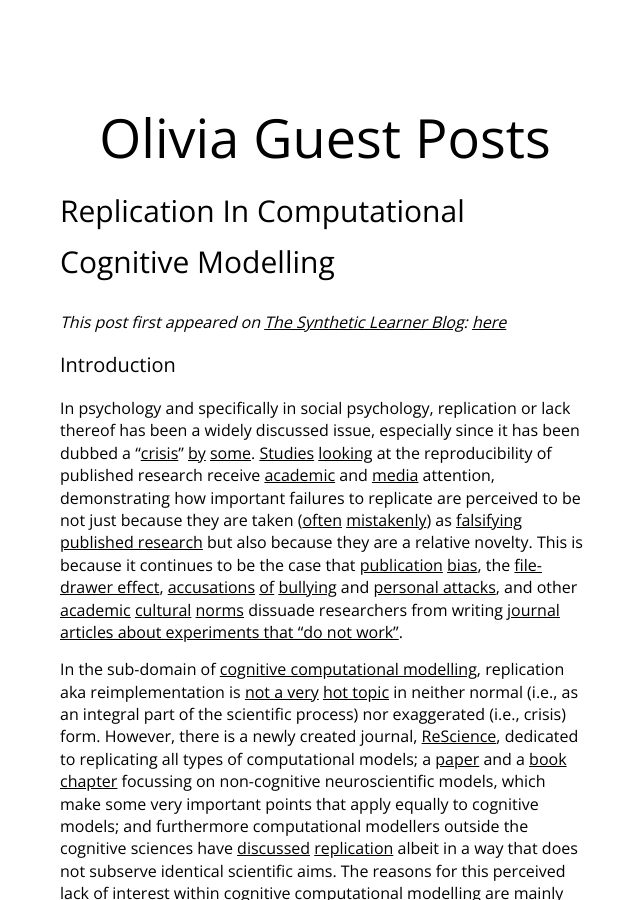
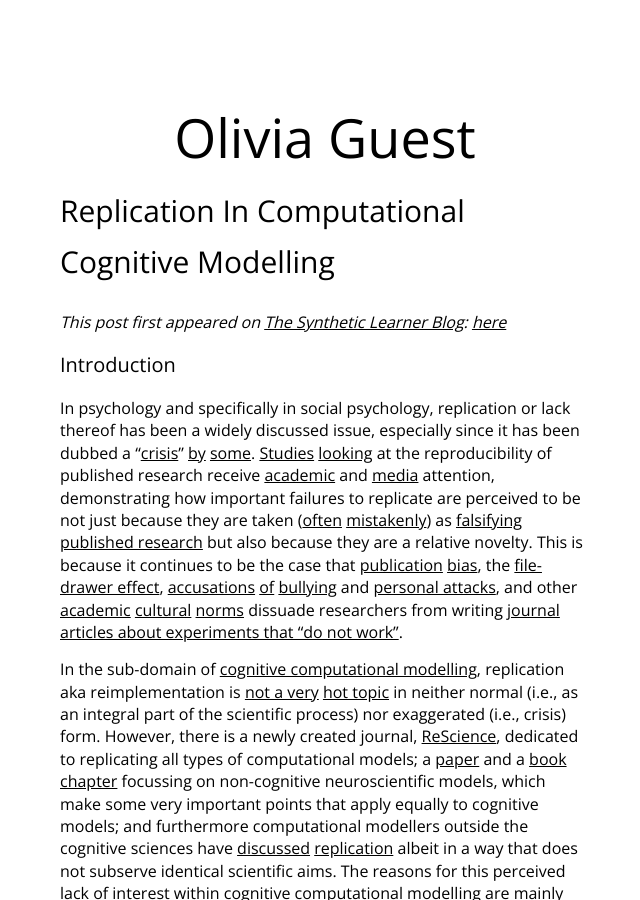
Before and after one commit to oliviaguest/oliviaguest.github.io, a Jekyll site: the page built from _posts/2015-10-02-Replication-in-Computational-Cognitive-Modelling.md, in a window 1280 px wide and 900 px high. Shown: the whole window, without its empty margins (315-955 px from the left). Built offline with Jekyll 4.4.1, drawn with Linux system fonts in a browser that asks for light colours; nearby versions of some CDN libraries; some of the changed text lies outside the part shown.

Commit message:
Update post.html

```diff
--- a/_layouts/post.html
+++ b/_layouts/post.html
@@ -2,7 +2,7 @@
 layout: default
 ---
 <div id="header">
-<a href="/">Olivia Guest</a> <a href="/posts">Posts</a>
+<a href="/">Olivia Guest</a>
 </div>
 
 <article class="post">
```
Also changed, not shown: other parts of _layouts/post.html (+1 -0 lines).
